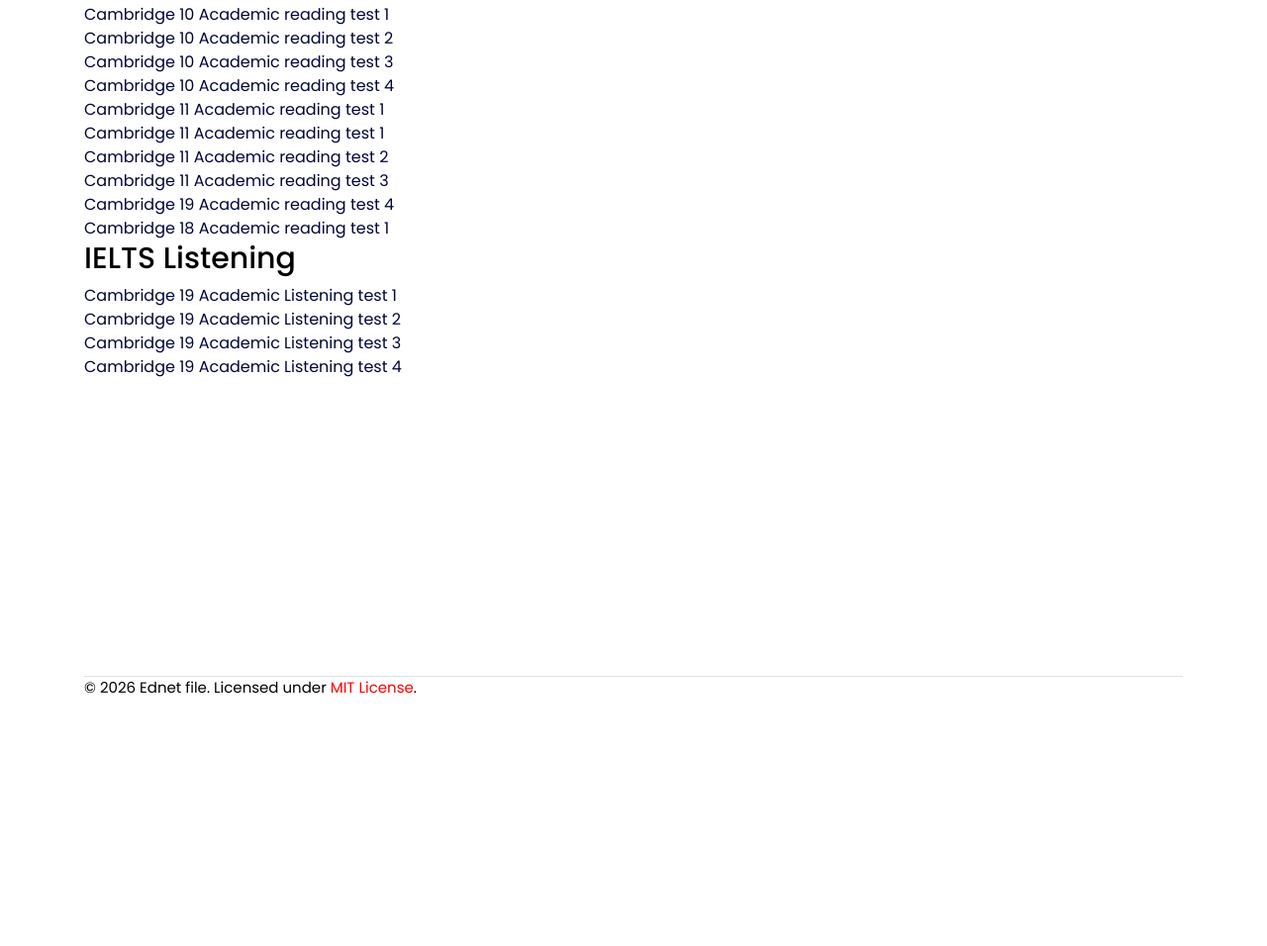
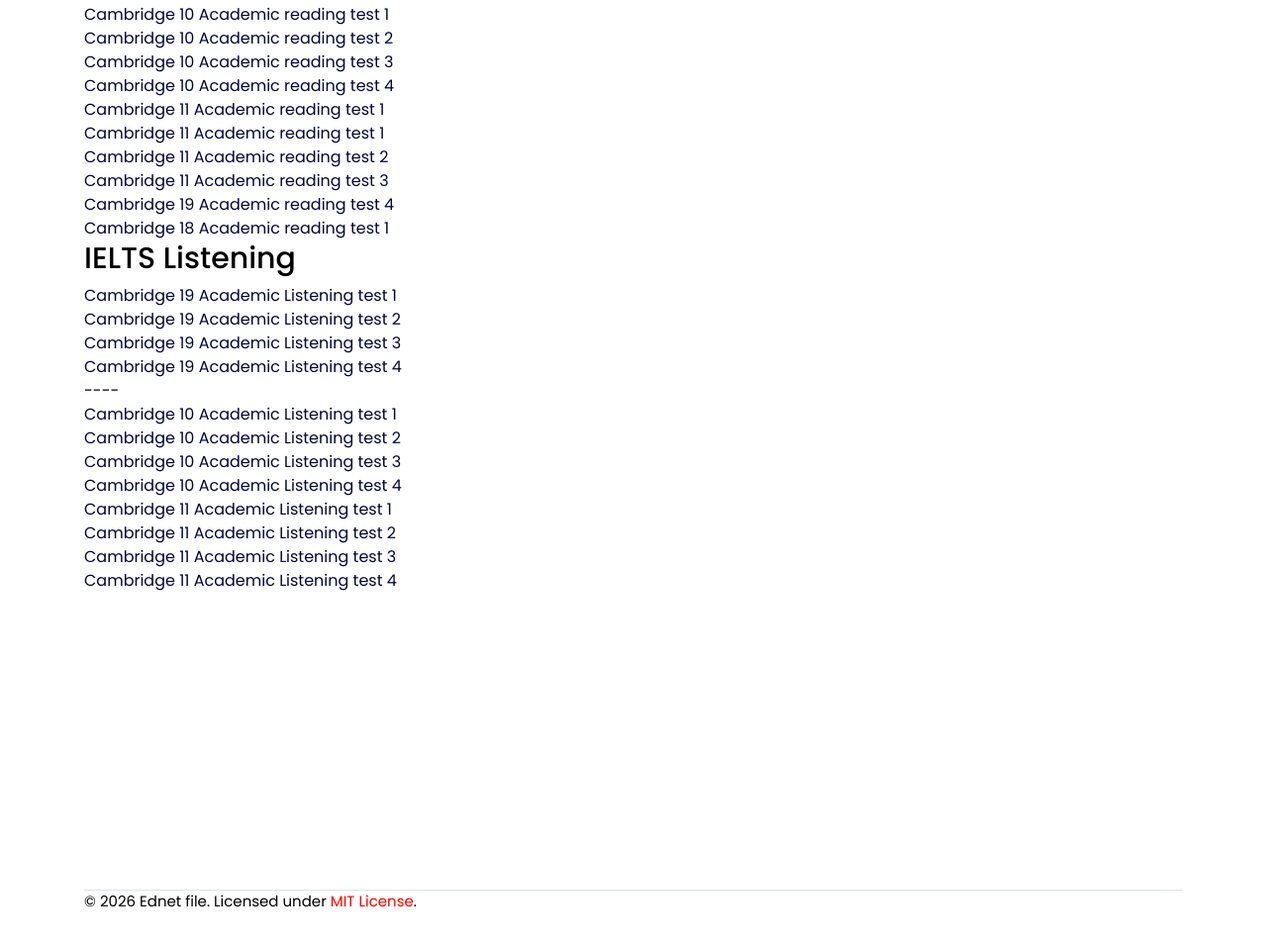
Before and after one commit to ednetfile/ednetfile.github.io, a plain HTML site: page index.html in a window 1280 px wide. Shown: the part 516-1472 px from the top of the page at 99% size. Before the commit the page ends 1266 px from the top, so only its background shows below. Drawn offline with Linux system fonts and the light colour scheme.

Commit message:
Update index.html

```diff
--- a/index.html
+++ b/index.html
@@ -104,6 +104,32 @@
           <a href="https://www.mediafire.com/file/c3zghmox0k3f1dw/cambridge_19_ielts_listening_test_4.ednet/file">Cambridge 19 Academic Listening test 4</a>
       </div>
 
+      ----
+      <div>
+        <a href="https://www.mediafire.com/file/vf1gnybf0gp060a/cam_19_ac_lis_test_1.ednet/file">Cambridge 10 Academic Listening test 1</a>
+      </div>
+      <div>
+          <a href="https://www.mediafire.com/file/xl36dk961a3htqk/cambridge_19_ielts_listening_test_2.ednet/file">Cambridge 10 Academic Listening test 2</a>
+      </div>
+      <div>
+          <a href="https://www.mediafire.com/file/b9ni1j0ytrb9hvw/cambridge_19_ielts_listening_test_3.ednet/file">Cambridge 10 Academic Listening test 3</a>
+      </div>
+      <div>
+          <a href="https://www.mediafire.com/file/c3zghmox0k3f1dw/cambridge_19_ielts_listening_test_4.ednet/file">Cambridge 10 Academic Listening test 4</a>
+      </div>
+      <div>
+        <a href="https://www.mediafire.com/file/vf1gnybf0gp060a/cam_19_ac_lis_test_1.ednet/file">Cambridge 11 Academic Listening test 1</a>
+      </div>
+      <div>
+          <a href="https://www.mediafire.com/file/xl36dk961a3htqk/cambridge_19_ielts_listening_test_2.ednet/file">Cambridge 11 Academic Listening test 2</a>
+      </div>
+      <div>
+          <a href="https://www.mediafire.com/file/b9ni1j0ytrb9hvw/cambridge_19_ielts_listening_test_3.ednet/file">Cambridge 11 Academic Listening test 3</a>
+      </div>
+      <div>
+          <a href="https://www.mediafire.com/file/c3zghmox0k3f1dw/cambridge_19_ielts_listening_test_4.ednet/file">Cambridge 11 Academic Listening test 4</a>
+      </div>
+
 
 
 
```
